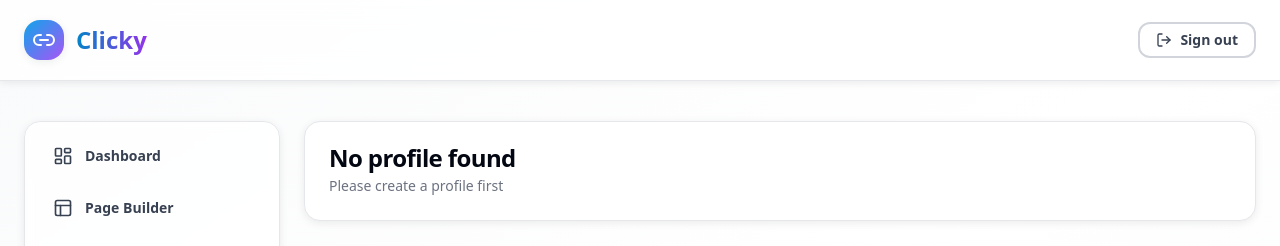
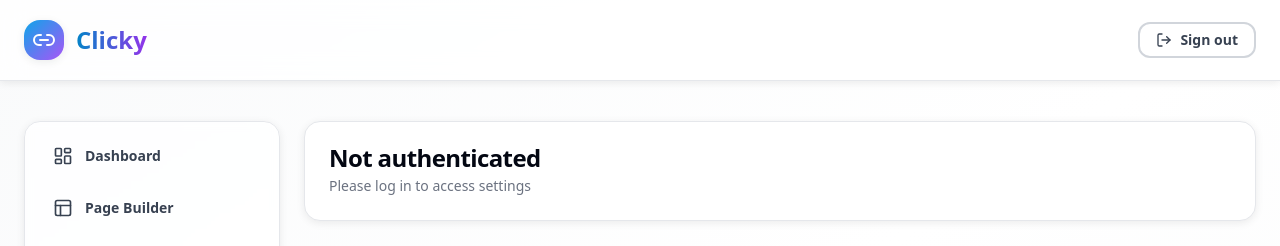
Before and after one commit to kirby-dot/clicky, a Next.js app: page /dashboard/settings in a window 1280 px wide. Shown: the top 246 px of the page. Built offline with nearby package versions, Linux system fonts and the light colour scheme.

Commit message:
Fix settings page - remove profile requirement to make it truly account-wide

```diff
--- a/src/app/dashboard/settings/page.tsx
+++ b/src/app/dashboard/settings/page.tsx
@@ -324,12 +324,12 @@ export default function SettingsPage() {
     )
   }
 
-  if (!profile || !user) {
+  if (!user) {
     return (
       <Card>
         <CardHeader>
-          <CardTitle>No profile found</CardTitle>
-          <CardDescription>Please create a profile first</CardDescription>
+          <CardTitle>Not authenticated</CardTitle>
+          <CardDescription>Please log in to access settings</CardDescription>
         </CardHeader>
       </Card>
     )
```
